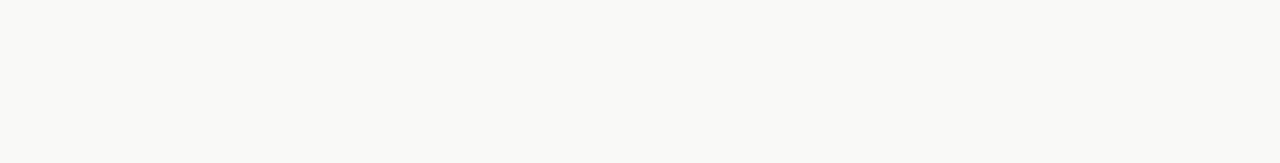
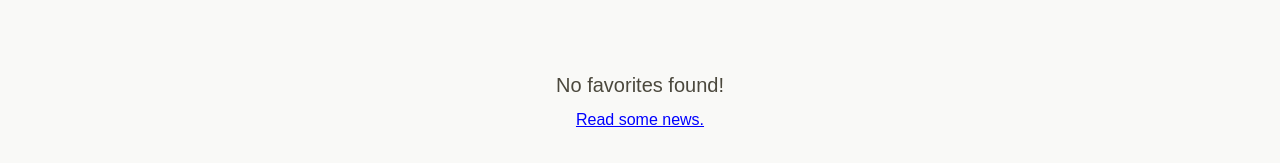
Before and after one commit to shubhlpu16/news-byte, a Next.js app: page /read-later in a window 1280 px wide. Shown: the part 343-506 px from the top of the page. Built offline with nearby package versions, Linux system fonts and the light colour scheme; no server answers.

Commit message:
fix: optimize ui

```diff
--- a/components/news-card.tsx
+++ b/components/news-card.tsx
@@ -48,10 +48,12 @@ export const NewsCard = ({
           src={urlToImage}
           borderRadius='16px'
           alt='news-image'
+          fallbackSrc='https://raw.githubusercontent.com/koehlersimon/fallback/master/Resources/Public/Images/placeholder.jpg'
         />
         <VStack spacing='12px' alignItems='flex-start'>
           <Heading>{title}</Heading>
           <Text fontWeight='300'>{description}</Text>
+          {author && (
             <Flex gap='4px'>
               <Text>Author: </Text>
               <Text
@@ -61,11 +63,14 @@ export const NewsCard = ({
                 pointerEvents='none'
               />
             </Flex>
+          )}
 
           <Text fontWeight='500'>Source: {source?.name}</Text>
+          {publishedAt && (
             <Text fontWeight='500'>
               Published at: {format(parseISO(publishedAt), 'MMM dd, yyyy')}
             </Text>
+          )}
         </VStack>
         <IconButton
           bg='transparent'
--- a/data/use-swr.ts
+++ b/data/use-swr.ts
@@ -17,9 +17,7 @@ interface useSwrProps {
 export const useSwr = ({ key, swrOptions }: useSwrProps) => {
   const config = {
     headers: {
-      'X-Api-Key': process.env.NEXT_PUBLIC_API_KEY,
-      'Access-Control-Allow-Origin': '*',
-      mode: 'cors'
+      'X-Api-Key': process.env.NEXT_PUBLIC_API_KEY
     }
   };
   const url = `${process.env.NEXT_PUBLIC_API_ROOT}${key}`;
--- a/pages/read-later.tsx
+++ b/pages/read-later.tsx
@@ -1,8 +1,9 @@
-import { Fade, Flex, Spinner } from '@chakra-ui/react';
+import { Fade, Flex, Spinner, VStack, Text, Heading } from '@chakra-ui/react';
 
 import { Layout } from '@/components/layout';
 import { NewsList } from '@/components/news-list';
 import { useNewsData } from '@/utils/use-news-data';
+import Link from 'next/link';
 
 export default function ReadLaterPage() {
   const { isLoading, news } = useNewsData(true);
@@ -17,9 +18,22 @@ export default function ReadLaterPage() {
 
   return (
     <Layout>
-      <Fade in={!isLoading}>
-        <NewsList news={news} />
-      </Fade>
+      {news.length === 0 && (
+        <VStack w='100%' h='100%' justifyContent='center' alignItems='center'>
+          <Text fontSize='xl'>No favorites found!</Text>
+          <Link passHref href='/'>
+            <Text textDecoration='underline' color='blue'>
+              Read some news.
+            </Text>
+          </Link>
+        </VStack>
+      )}
+      {news.length > 0 && (
+        <Fade in={!isLoading}>
+          <Heading mb='36px'>Favorites</Heading>
+          <NewsList news={news} />
+        </Fade>
+      )}
     </Layout>
   );
 }
```
Also changed, not shown: pages/index.tsx (+12 -4 lines). Lines whose indentation alone changed are shown as unchanged.
